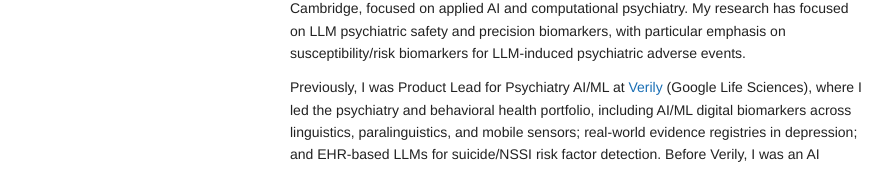
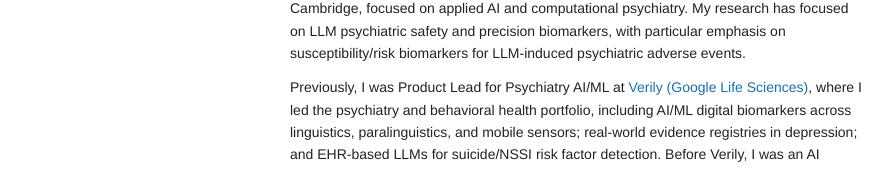
Before and after one commit to jacobereiter/jacob-reiter-cv, a plain HTML site: page index.html in a window 1280 px wide. Shown: the part 309-478 px from the top of the page, without its empty margins (192-1084 px from the left). Drawn offline with Linux system fonts and the light colour scheme.

Commit message:
Expand Verily link text

```diff
--- a/index.html
+++ b/index.html
@@ -235,7 +235,7 @@
     psychiatric adverse events.
 </p>
 <p>
-    Previously, I was Product Lead for Psychiatry AI/ML at <a href="https://verily.com/">Verily</a> (Google Life Sciences),
+    Previously, I was Product Lead for Psychiatry AI/ML at <a href="https://verily.com/">Verily (Google Life Sciences)</a>,
     where I led the psychiatry and behavioral health portfolio, including AI/ML digital biomarkers across linguistics, paralinguistics, and mobile sensors;
     real-world evidence registries in depression; and EHR-based LLMs for suicide/NSSI risk factor detection.
     Before Verily, I was an AI research scientist at Stanford Medicine Department of Psychiatry
```
